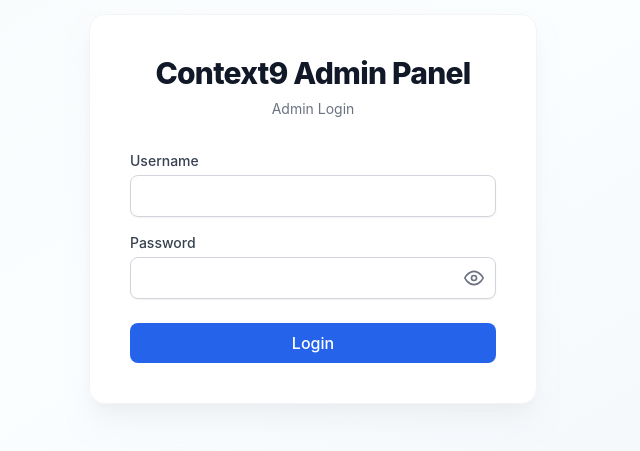
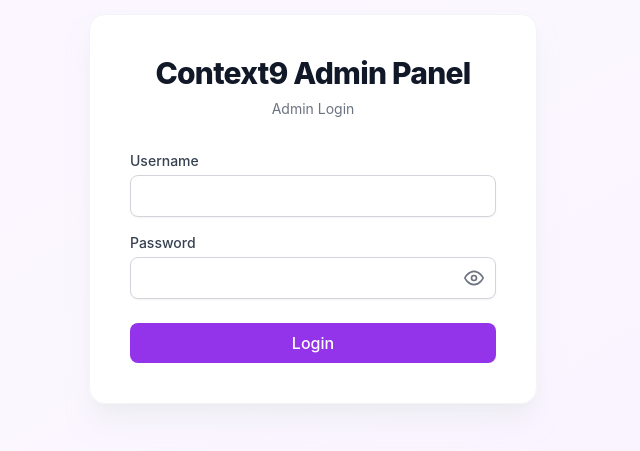
Before and after one commit to Prism-Shadow/context9, a React (Vite) app in the folder gui/: page /login in a window 1280 px wide. Shown: the part 191-642 px from the top of the page, without its empty margins (327-967 px from the left). Built offline with nearby package versions, Linux system fonts and the light colour scheme; no server answers.

Commit message:
feat: change primary color to purple

```diff
--- a/gui/src/components/layout/Header.tsx
+++ b/gui/src/components/layout/Header.tsx
@@ -39,7 +39,7 @@ export const Header: React.FC = () => {
     <header className="bg-white shadow-sm border-b border-gray-200">
       <div className="px-6 py-4 flex items-center justify-between">
         <div className="flex items-center">
-          <h1 className="text-xl font-bold text-gray-900">Context9 Admin Panel</h1>
+          <h1 className="text-xl font-bold text-gray-900">Context9 Panel</h1>
         </div>
         <div className="flex items-center gap-4">
           {user && (
@@ -48,7 +48,7 @@ export const Header: React.FC = () => {
                 onClick={() => setIsDropdownOpen(!isDropdownOpen)}
                 className="flex items-center gap-2 text-sm text-gray-700 hover:text-gray-900 focus:outline-none focus:ring-2 focus:ring-primary-500 focus:ring-offset-2 rounded-lg px-3 py-2"
               >
-                <span className="font-medium">Admin: {user.username}</span>
+                <span className="font-medium">{user.username}</span>
                 <svg
                   className={`w-4 h-4 transition-transform ${
                     isDropdownOpen ? 'transform rotate-180' : ''
--- a/gui/src/pages/Login.tsx
+++ b/gui/src/pages/Login.tsx
@@ -55,7 +55,7 @@ export const Login: React.FC = () => {
   };
 
   return (
-    <div className="min-h-screen flex items-center justify-center bg-gradient-to-br from-slate-50 via-primary-50/30 to-slate-100">
+    <div className="min-h-screen flex items-center justify-center bg-gradient-to-br from-primary-50 via-primary-50/80 to-primary-100/60">
       <div className="max-w-md w-full space-y-8 p-10 bg-white/95 backdrop-blur rounded-2xl shadow-xl shadow-gray-200/50 border border-gray-100">
         <div>
           <h2 className="text-center text-3xl font-extrabold text-gray-900 tracking-tight">
--- a/gui/tailwind.config.js
+++ b/gui/tailwind.config.js
@@ -8,10 +8,12 @@ export default {
     extend: {
       colors: {
         primary: {
-          50: '#f0f9ff',
-          500: '#3b82f6',
-          600: '#2563eb',
-          700: '#1d4ed8',
+          50: '#faf5ff',
+          100: '#f3e8ff',
+          500: '#a855f7',
+          600: '#9333ea',
+          700: '#7e22ce',
+          900: '#581c87',
         },
       },
     },
```
Also changed, not shown: 1 other file (tests, documents, lock files or other folders).
